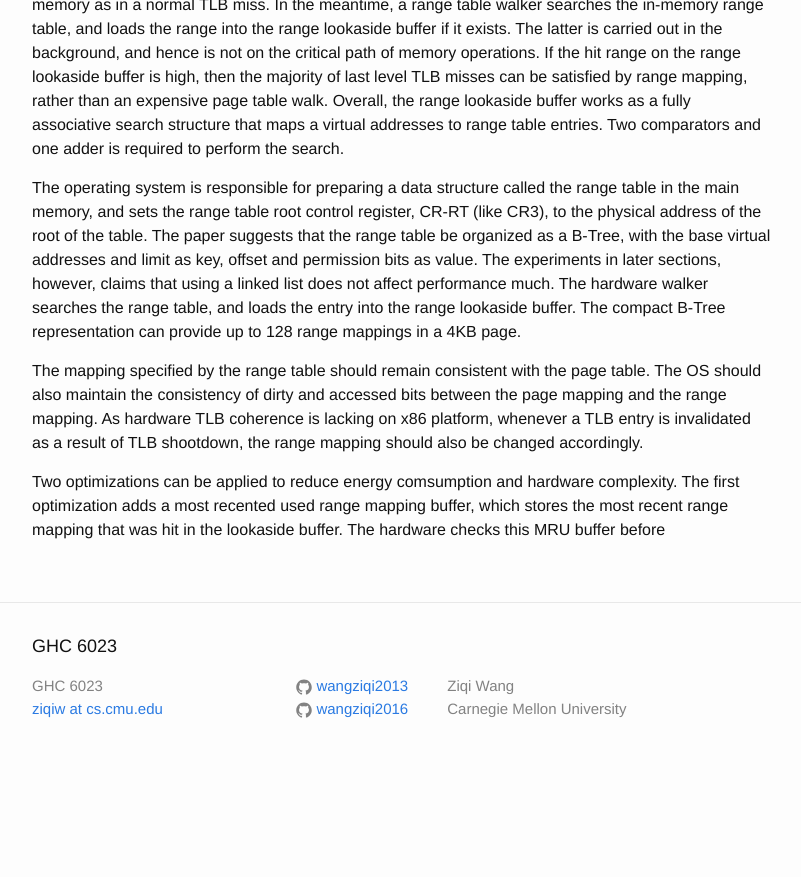
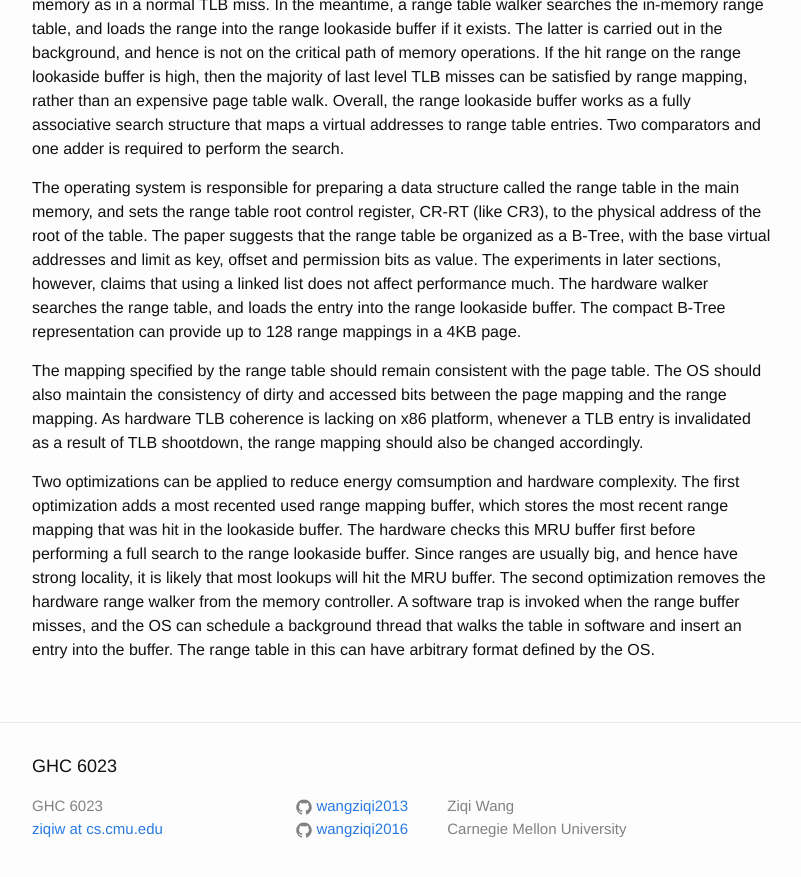
Before and after one commit to wangziqi2013/wangziqi2013.github.io, a Jekyll site: the page built from _posts/2018-05-21-Redundant-Memory-Mappings-for-Fast-Access-to-Large-Memories.markdown, in a window 1280 px wide and 900 px high, scrolled down 916 px. Shown: the top 877 px of the window, without its empty margins (238-1039 px from the left). Built offline with Jekyll 4.4.1, drawn with Linux system fonts in a browser that asks for light colours; before the commit the page ends 1696 px from its top, so only the background shows below that.

Commit message:
Finish optimization

```diff
--- a/_posts/2018-05-21-Redundant-Memory-Mappings-for-Fast-Access-to-Large-Memories.markdown
+++ b/_posts/2018-05-21-Redundant-Memory-Mappings-for-Fast-Access-to-Large-Memories.markdown
@@ -49,4 +49,7 @@ whenever a TLB entry is invalidated as a result of TLB shootdown, the range mapp
 
 Two optimizations can be applied to reduce energy comsumption and hardware complexity. The first optimization adds a most recented used
 range mapping buffer, which stores the most recent range mapping that was hit in the lookaside buffer. The hardware checks this MRU
-buffer before
+buffer first before performing a full search to the range lookaside buffer. Since ranges are usually big, and hence have strong locality,
+it is likely that most lookups will hit the MRU buffer. The second optimization removes the hardware range walker from the memory
+controller. A software trap is invoked when the range buffer misses, and the OS can schedule a background thread that walks the table
+in software and insert an entry into the buffer. The range table in this can have arbitrary format defined by the OS.
```
